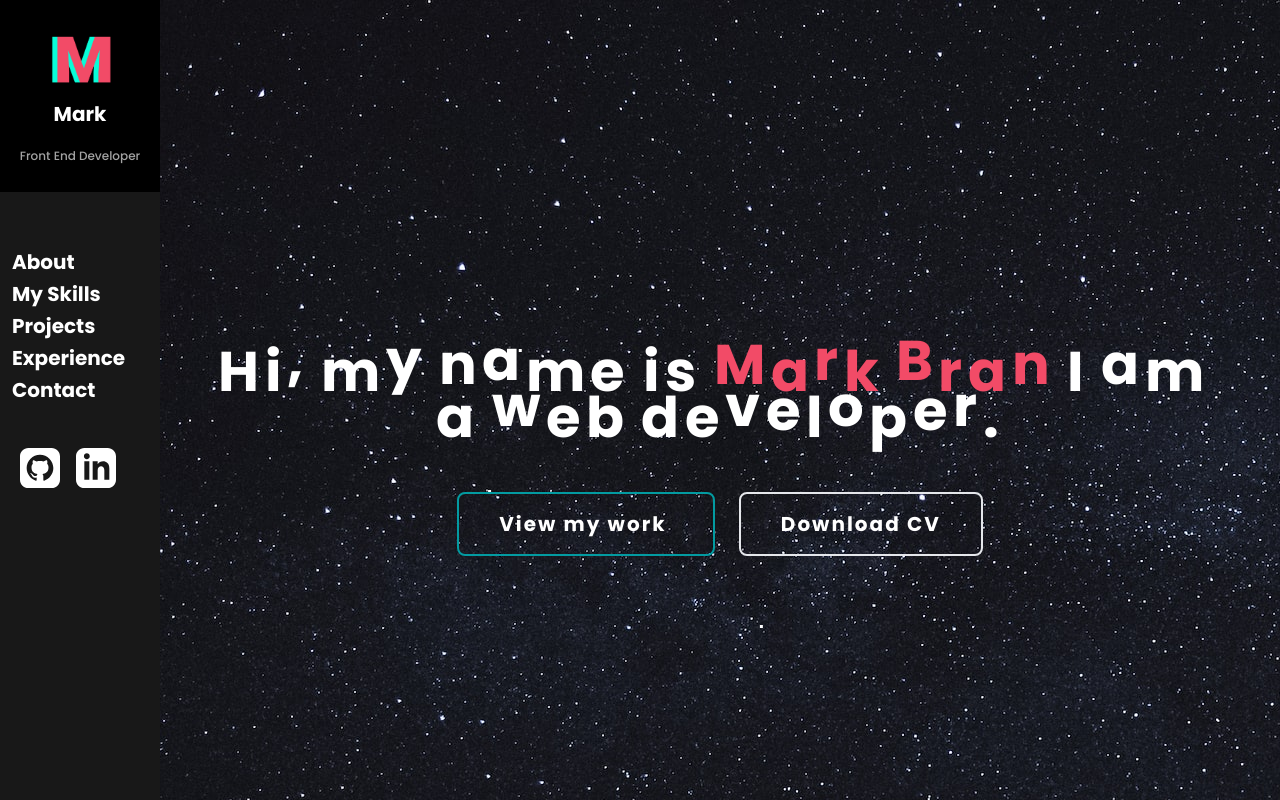
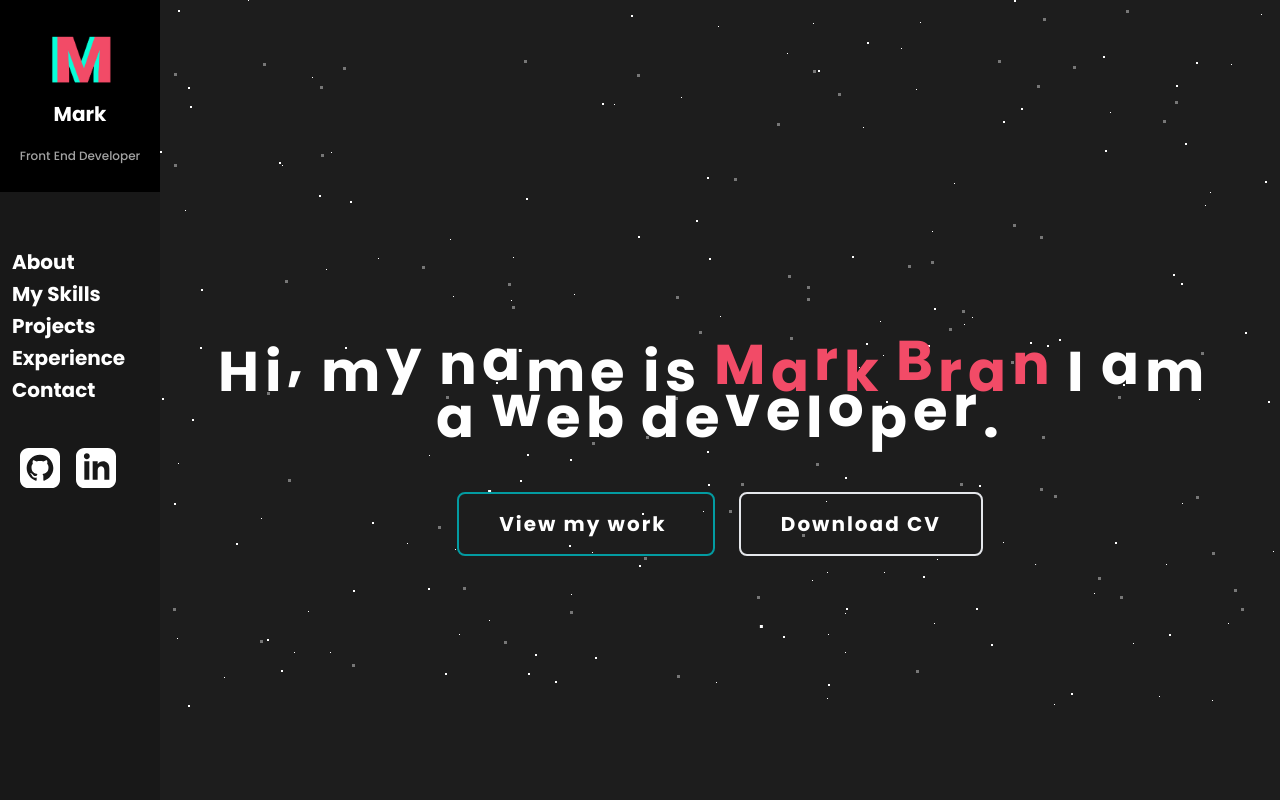
Before and after one commit to markytobran/newportfoliowebsite, a Vue app: page / in a window 1280 px wide. Built offline with nearby package versions, Linux system fonts and the light colour scheme; what vue3-openlayers would draw is missing.

Commit message:
Reverting back

```diff
--- a/src/views/HomeView.vue
+++ b/src/views/HomeView.vue
@@ -12,11 +12,11 @@ const beforeEnter = (el) => {
 </script>
 
 <template>
-  <section class="h-screen w-screen hello">
+  <section class="h-screen w-screen">
     <!-- BackGround stars -->
-    <!-- <transition-group appear @before-enter="beforeEnter">
+    <transition-group appear @before-enter="beforeEnter">
       <span v-for="star in 300" :key="star" class="absolute right-0 bg-white z-0 home-page-stars" :data-index="star"> </span>
-    </transition-group> -->
+    </transition-group>
 
     <!--Title -->
     <div id="title" class="absolute top-1/2 left-1/2 -translate-x-2/4 -mt-24 md:-mt-12 w-full px-16 md:px-12 text-white text-center font-extrabold">
@@ -195,10 +195,6 @@ const beforeEnter = (el) => {
   transition: all 0.3s ease-out;
 }
 
-.hello {
-  background: url('../assets/space.jpg');
-}
-
 @media screen and (max-width: 490px) {
   .view-work {
     margin-right: 0;
```
